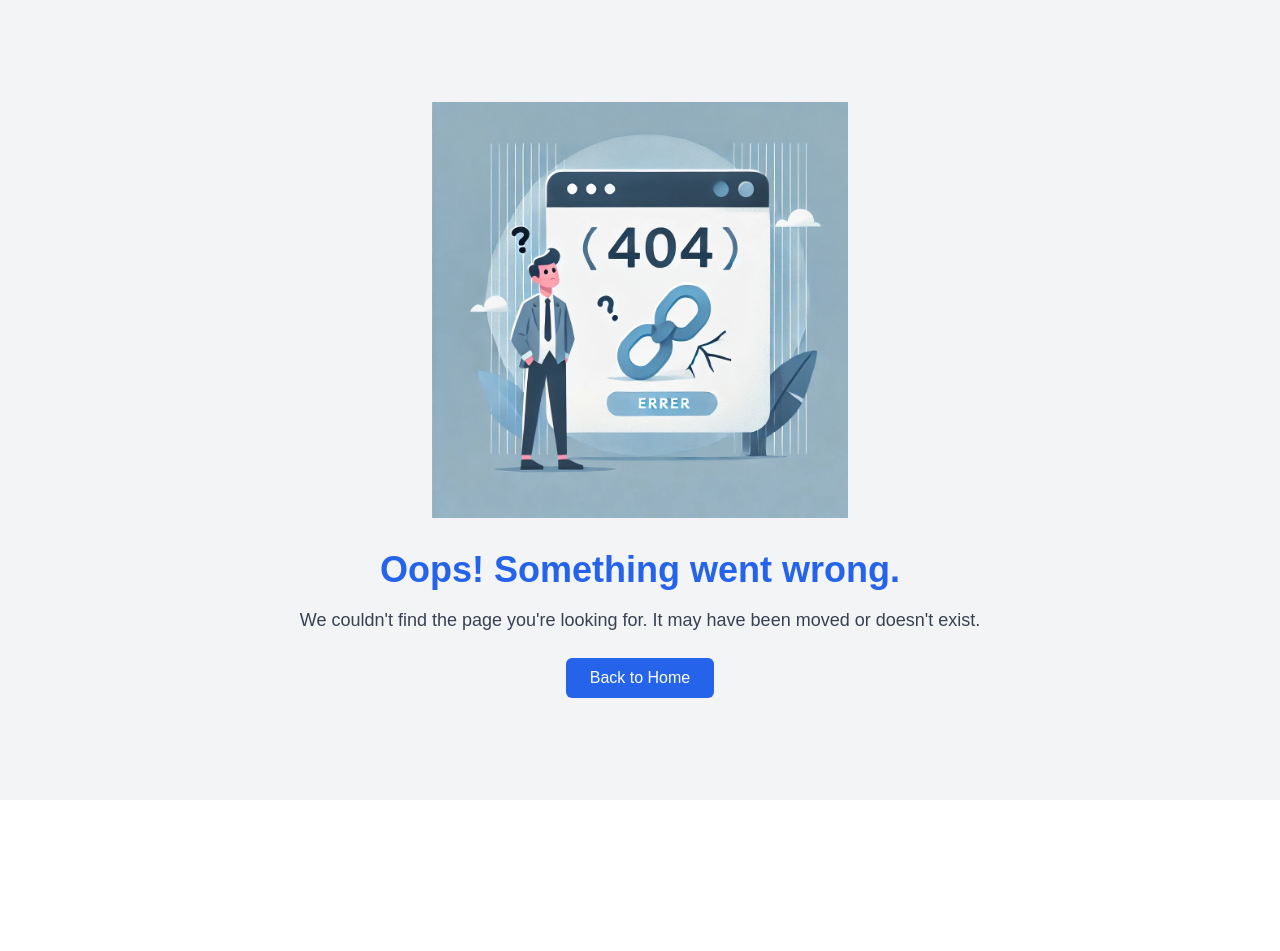
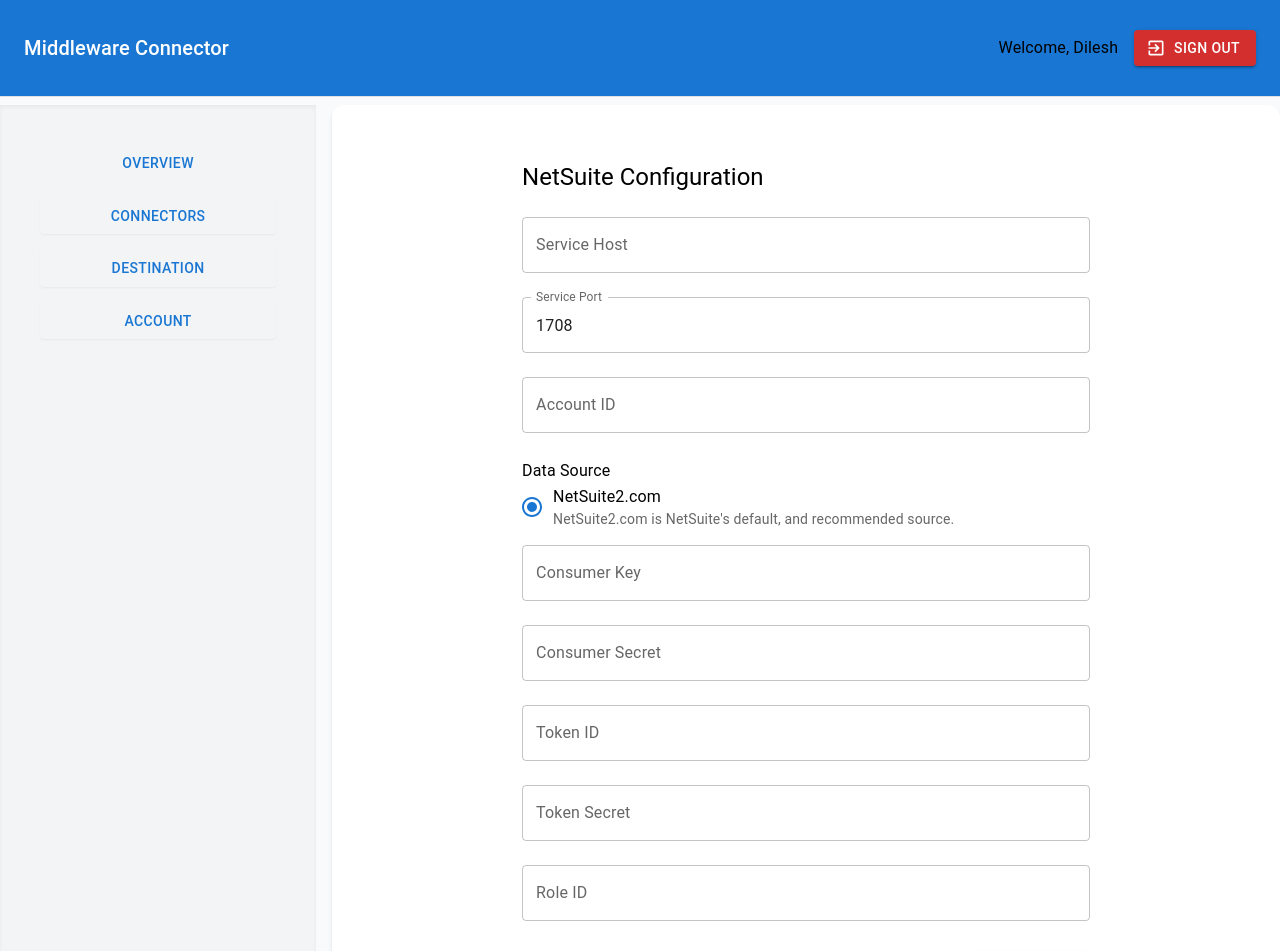
Before and after one commit to thilina4321/lakshitha, a Next.js app: page /dashboard/overview/source/add-source/1 in a window 1280 px wide. Before the commit this address had no page. Shown: the top 951 px of the page. Before the commit the page ends 800 px from the top, so only its background shows below. Built offline with nearby package versions, Linux system fonts and the light colour scheme; sample sign-in values are in the browser's storage.

Commit message:
add source form

```diff
--- a/src/pages/404.tsx
+++ b/src/pages/404.tsx
@@ -29,7 +29,7 @@
         </p>
 
         <div
-          onClick={() => router.push("/")}
+          onClick={() => router.push("/login")}
           className="cursor-pointer inline-block bg-blue-600 text-white py-2 px-6 rounded-md hover:bg-blue-700 transition"
         >
           Back to Home
--- a/src/pages/dashboard/index.tsx
+++ b/src/pages/dashboard/index.tsx
@@ -116,7 +116,7 @@
       <AppBar
         position="static"
         elevation={0}
-        className="bg-white text-gray-900 shadow-sm"
+        className="bg-white text-gray-900 shadow-sm mb-2 py-4"
         style={{ borderBottom: "1px solid #e0e0e0" }}
       >
         <Toolbar className="flex justify-between px-6">
@@ -127,7 +127,7 @@
           {/* AppBar content for desktop: Welcome and Sign Out */}
           {!isMobile && (
             <Box className="flex items-center gap-4">
-              <Typography variant="body1" className="text-gray-700">
+              <Typography variant="body1" className="text-black font-bold">
                 Welcome, Dilesh
               </Typography>
               <Button
--- /dev/null
+++ b/src/pages/dashboard/overview/source/add-source/[id].tsx
@@ -0,0 +1,158 @@
+/* eslint-disable react/no-unescaped-entities */
+import React, { useState } from "react";
+import {
+  Box,
+  Button,
+  TextField,
+  Typography,
+  Radio,
+  RadioGroup,
+  FormControlLabel,
+} from "@mui/material";
+import DashboardLayout from "@/pages/dashboard";
+import Head from "next/head";
+
+const FormComponent: React.FC = () => {
+  // State management using useState
+  const [formData, setFormData] = useState({
+    serviceHost: "",
+    servicePort: "1708",
+    accountId: "",
+    dataSource: "NetSuite2.com",
+    consumerKey: "",
+    consumerSecret: "",
+    tokenId: "",
+    tokenSecret: "",
+    roleId: "",
+  });
+
+  const handleChange = (e: React.ChangeEvent<HTMLInputElement>) => {
+    const { name, value } = e.target;
+    setFormData((prevData) => ({
+      ...prevData,
+      [name]: value,
+    }));
+  };
+
+  const handleSubmit = (e: React.FormEvent) => {
+    e.preventDefault();
+    // Handle form submission logic
+    console.log(formData);
+  };
+
+  return (
+    <DashboardLayout>
+      <Head>
+        <title>Add Source</title>
+      </Head>
+      <Box
+        component="form"
+        onSubmit={handleSubmit}
+        sx={{ maxWidth: 600, margin: "auto", padding: 2 }}
+      >
+        <Typography variant="h5" gutterBottom>
+          NetSuite Configuration
+        </Typography>
+
+        <TextField
+          label="Service Host"
+          name="serviceHost"
+          value={formData.serviceHost}
+          onChange={handleChange}
+          fullWidth
+          margin="normal"
+        />
+
+        <TextField
+          label="Service Port"
+          name="servicePort"
+          value={formData.servicePort}
+          onChange={handleChange}
+          fullWidth
+          margin="normal"
+        />
+
+        <TextField
+          label="Account ID"
+          name="accountId"
+          value={formData.accountId}
+          onChange={handleChange}
+          fullWidth
+          margin="normal"
+        />
+
+        <Typography variant="subtitle1" marginTop={2}>
+          Data Source
+        </Typography>
+
+        <RadioGroup name="dataSource" value={formData.dataSource} onChange={handleChange}>
+          <FormControlLabel
+            value="NetSuite2.com"
+            control={<Radio />}
+            label={
+              <Box>
+                <Typography>NetSuite2.com</Typography>
+                <Typography variant="body2" color="textSecondary">
+                  NetSuite2.com is NetSuite's default, and recommended source.
+                </Typography>
+              </Box>
+            }
+          />
+        </RadioGroup>
+
+        <TextField
+          label="Consumer Key"
+          name="consumerKey"
+          value={formData.consumerKey}
+          onChange={handleChange}
+          fullWidth
+          margin="normal"
+        />
+
+        <TextField
+          label="Consumer Secret"
+          name="consumerSecret"
+          value={formData.consumerSecret}
+          onChange={handleChange}
+          fullWidth
+          margin="normal"
+        />
+
+        <TextField
+          label="Token ID"
+          name="tokenId"
+          value={formData.tokenId}
+          onChange={handleChange}
+          fullWidth
+          margin="normal"
+        />
+
+        <TextField
+          label="Token Secret"
+          name="tokenSecret"
+          value={formData.tokenSecret}
+          onChange={handleChange}
+          fullWidth
+          margin="normal"
+        />
+
+        <TextField
+          label="Role ID"
+          name="roleId"
+          value={formData.roleId}
+          onChange={handleChange}
+          fullWidth
+          margin="normal"
+        />
+
+        <Box display="flex" justifyContent="flex-end" sx={{ mt: 3 }}>
+          <Button type="submit" variant="contained" color="primary">
+            Save & Test
+          </Button>
+        </Box>
+      </Box>
+    </DashboardLayout>
+  );
+};
+
+export default FormComponent;
--- a/src/pages/dashboard/overview/source.tsx
+++ b/src/pages/dashboard/overview/source/index.tsx
@@ -1,10 +1,12 @@
 import React, { useState } from "react";
 import { Button, Box, Typography, TextField, InputAdornment, IconButton } from "@mui/material";
 import { Search as SearchIcon } from "@mui/icons-material";
-import DashboardLayout from "../index"; // Import the DashboardLayout
+import DashboardLayout from "../../index"; // Import the DashboardLayout
 import Head from "next/head";
+import { useRouter } from "next/router";
 
 const AddSource: React.FC = () => {
+  const router = useRouter();
   const [searchTerm, setSearchTerm] = useState("");
 
   const availableSources = [
@@ -19,6 +21,10 @@
   const filteredSource = availableSources.filter((source) =>
     source.name.toLowerCase().includes(searchTerm.toLowerCase()),
   );
+
+  const setupHandler = async () => {
+    router.push("source/add-source/netsuite"); //FIXME
+  };
 
   return (
     <DashboardLayout>
@@ -69,6 +75,7 @@
 
             {/* Setup Button */}
             <Button
+              onClick={setupHandler}
               variant="contained"
               color="primary"
               className="px-5 py-2 shadow-md hover:shadow-lg transition-all duration-200"
```
